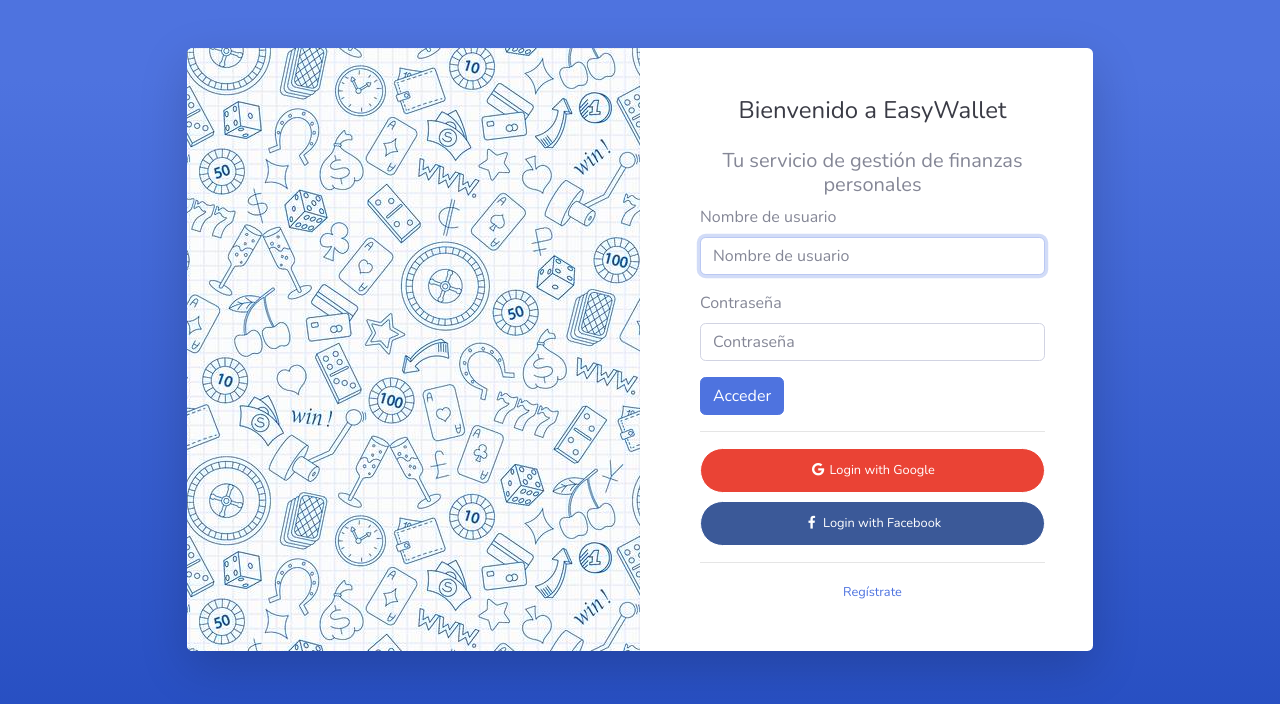
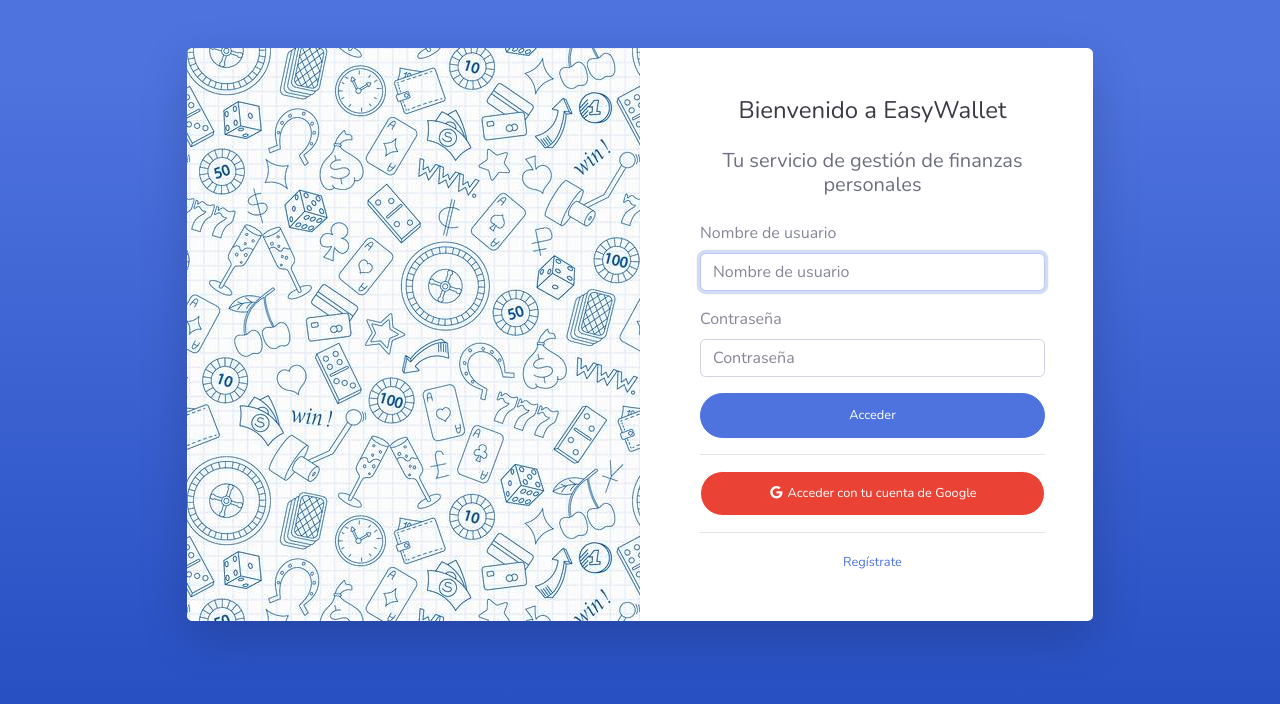
Before and after one commit to LeidyJr/EasyWallet, a Django app: page / in a window 1280 px wide. Shown: the top 704 px of the page. Run offline with Django 3.2, Linux system fonts and the light colour scheme; parts of the project's set-up code (start-up, migrations or seed data) failed here and were passed over; some libraries are stand-ins or nearby versions.

Commit message:
google login

```diff
--- a/ds2/urls.py
+++ b/ds2/urls.py
@@ -26,6 +26,7 @@ urlpatterns = [
     # path('transacciones/', include ('apps.transacciones.urls', namespace='transacciones')),
 
     path('', views.LoginView.as_view(), name='home' ),
+    url(r'^accounts/', include('allauth.urls'), name='accounts'),
 
     path('login/', views.LoginView.as_view(), name='login'),
     path('logout/', views.LogoutView.as_view(), name='logout'),
--- a/templates/registration/login.html
+++ b/templates/registration/login.html
@@ -42,7 +42,7 @@
                 <div class="p-5">
                   <div class="text-center">
                     <h1 class="h4 text-gray-900 mb-4">Bienvenido a EasyWallet</h1>
-                    <h5>Tu servicio de gestión de finanzas personales</h5>
+                    <h5 class="h5 text-gray-700 mb-4">Tu servicio de gestión de finanzas personales</h5>
                   </div>
                   <form method="post" class="user">{% csrf_token %}
                     <div class="form-group">
@@ -53,13 +53,10 @@
                     <div class="form-group">
                       {% bootstrap_field form.password %}
                     </div>
-                    <input class="btn btn-primary" type="submit" value="Acceder">
+                    <input class="btn btn-primary btn-user btn-block" type="submit" value="Acceder">
                     <hr>
-                    <a href="#" class="btn btn-google btn-user btn-block">
-                      <i class="fab fa-google fa-fw"></i> Login with Google
-                    </a>
-                    <a href="#" class="btn btn-facebook btn-user btn-block">
-                      <i class="fab fa-facebook-f fa-fw"></i> Login with Facebook
+                    <a href="/accounts/google/login" class="btn btn-google btn-user btn-block">
+                      <i class="fab fa-google fa-fw"></i> Acceder con tu cuenta de Google
                     </a>
                   </form>
                   <hr>
```
Also changed, not shown: ds2/settings.py (+17 -2 lines).
